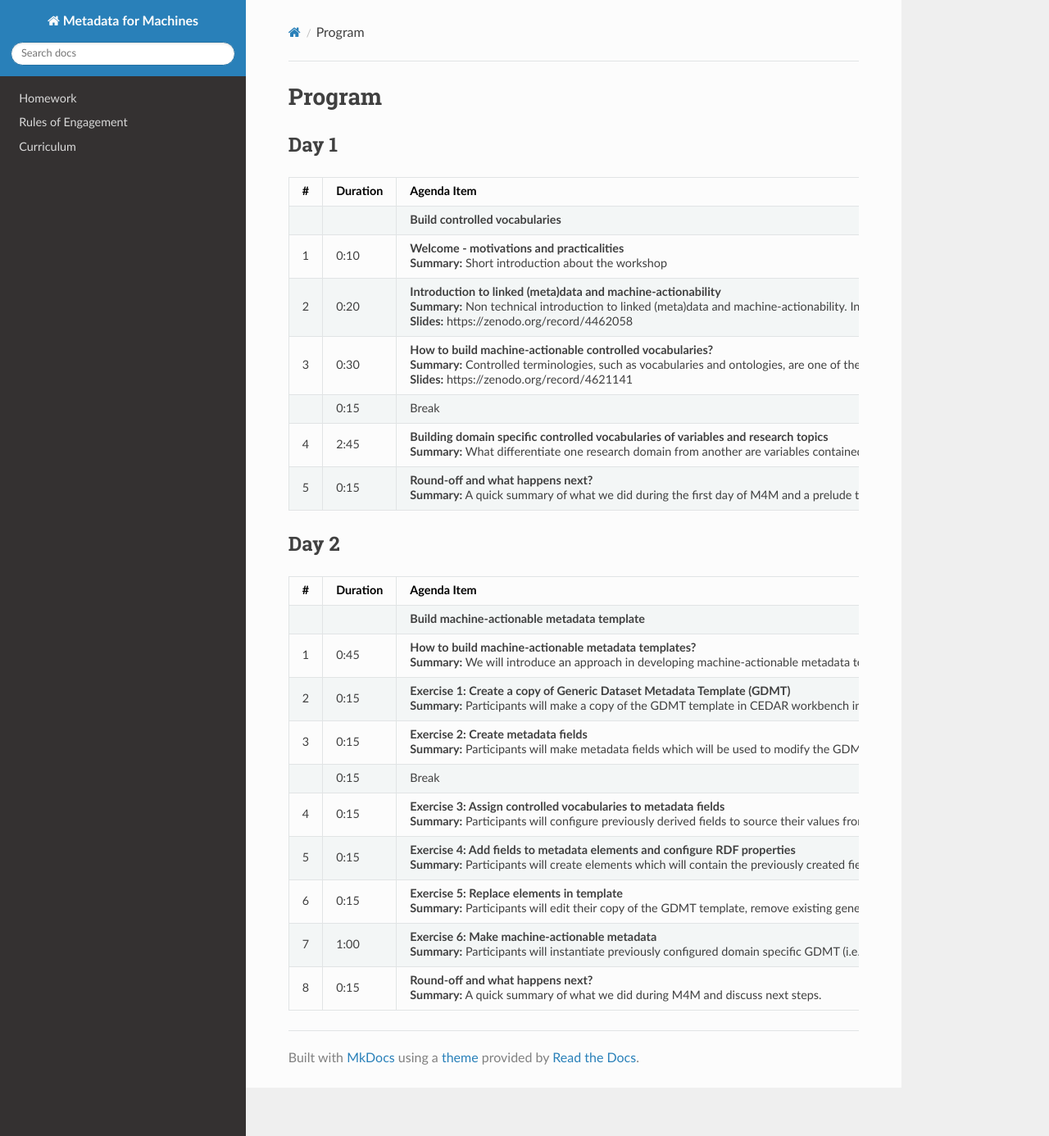
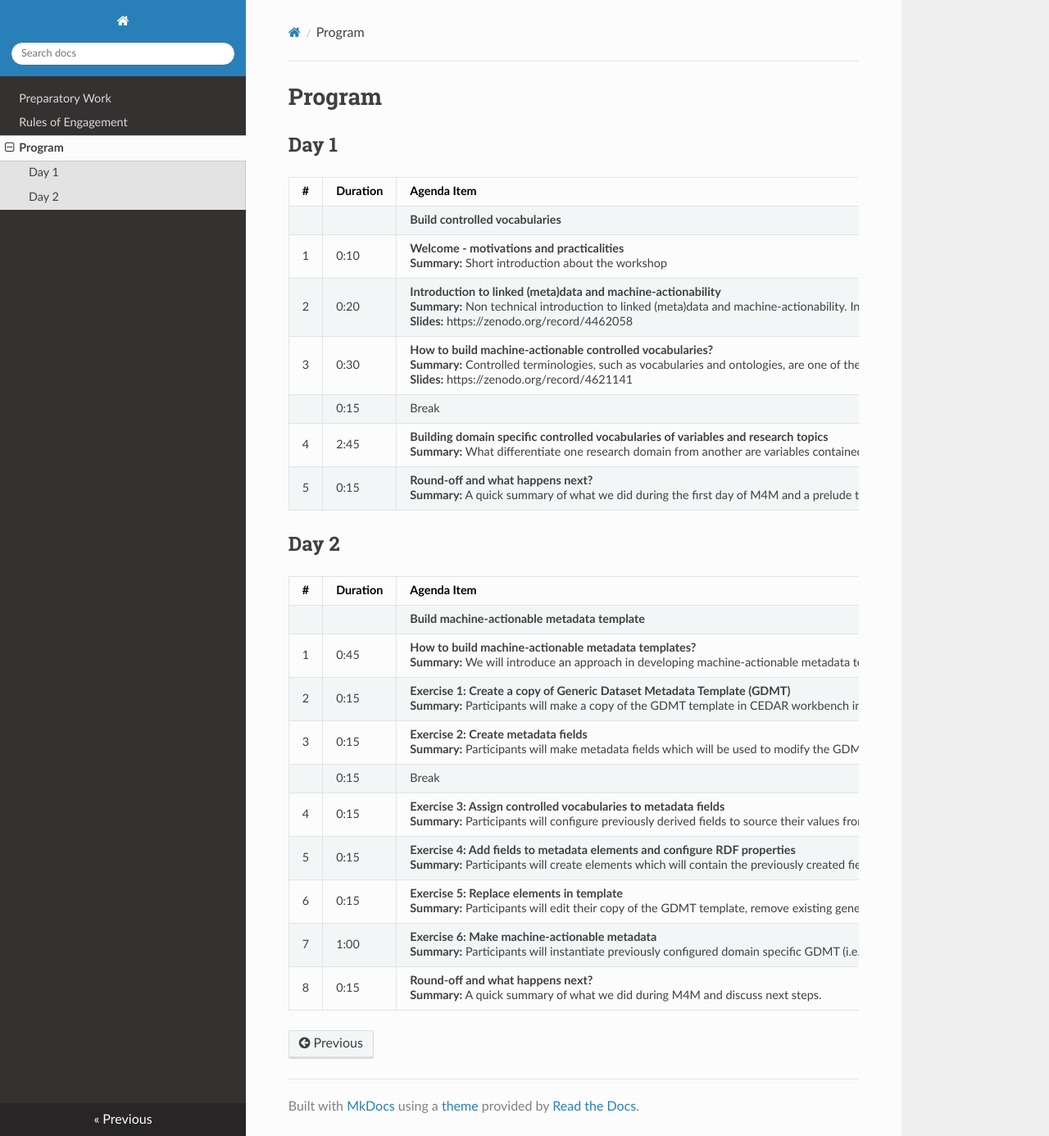
Before and after one commit to Hannah-DK/M4M-DK, an MkDocs documentation site: the page built from docs/Program.md, in a window 1280 px wide and 1386 px high. Shown: the whole window at 82% size. Built offline with MkDocs 1.6.1, drawn with Linux system fonts in a browser that asks for light colours; nearby versions of some CDN libraries.

Commit message:
Update mkdocs.yml

```diff
--- a/mkdocs.yml
+++ b/mkdocs.yml
@@ -1,8 +1,8 @@
-site_name: Metadata for Machines
+rsite_name: Metadata for Machines
 nav:
-    - Homework: Homework.md
+    - Preparatory Work: Preparatory Work.md
     - Rules of Engagement: Rules of Engagement.md
-    - Curriculum: Curriculum.md
+    - Program: Program.md
 
 theme: readthedocs
 
```
